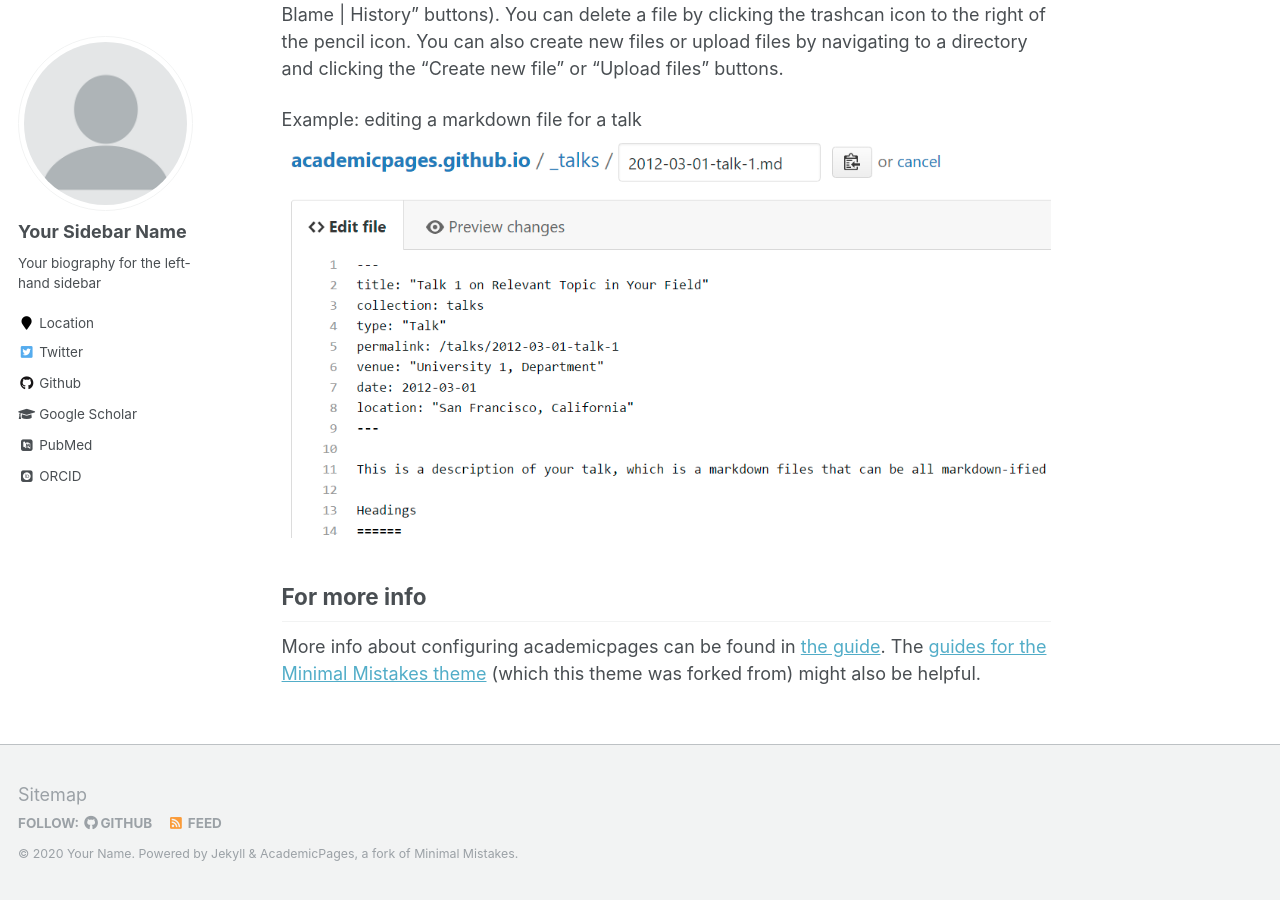
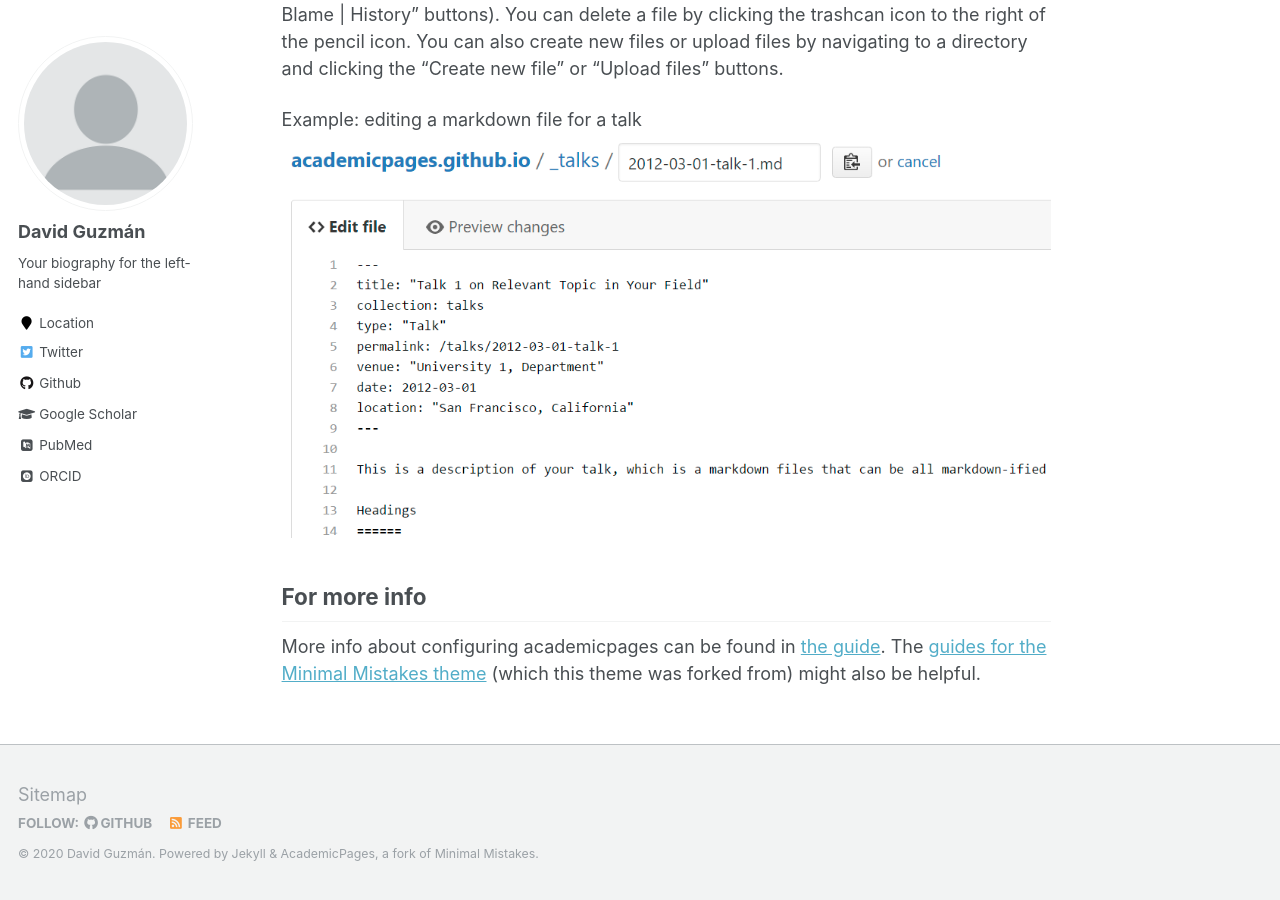
Before and after one commit to davidguzmanr/davidguzmanr.github.io, a Jekyll site: the page built from _pages/about.md, in a window 1280 px wide and 900 px high, scrolled down 2463 px. Built offline with Jekyll 4.4.1, drawn with Linux system fonts in a browser that asks for light colours; some web fonts are replaced; some of the changed text lies outside the part shown.

Commit message:
Minor changes in main page

```diff
--- a/_config.yml
+++ b/_config.yml
@@ -7,13 +7,13 @@
 
 # Site Settings
 locale                   : "en-US"
-title                    : "Your Name / Site Title"
+title                    : "E. David Guzmán"
 title_separator          : "-"
-name                     : &name "Your Name"
+name                     : &name "David Guzmán"
 description              : &description "personal description"
-url                      : https://academicpages.github.io # the base hostname & protocol for your site e.g. "https://mmistakes.github.io"
+url                      : https://davidguzmanr.github.io # the base hostname & protocol for your site e.g. "https://mmistakes.github.io"
 baseurl                  : "" # the subpath of your site, e.g. "/blog"
-repository               : "academicpages/academicpages.github.io"
+repository               : "davidguzmanr/davidguzmanr.github.io"
 teaser                   :  # filename of teaser fallback teaser image placed in /images/, .e.g. "500x300.png"
 breadcrumbs              : false # true, false (default)
 words_per_minute         : 160
@@ -80,7 +80,7 @@
 
 # Site Author
 author:
-  name             : "Your Sidebar Name"
+  name             : "David Guzmán"
   avatar           : "profile.png"
   bio              : "Your biography for the left-hand sidebar"
   location         : "Location"
@@ -88,7 +88,7 @@
   pubmed           : "https://www.ncbi.nlm.nih.gov/pubmed/?term=john+snow"
   googlescholar    : "http://yourfullgooglescholarurl.com"
   email            :
-  researchgate     :  # example: "https://www.researchgate.net/profile/yourprofile"
+  researchgate     :  # example: "https://www.researchgate.net/profile/David_Guzman23"
   uri              :
   bitbucket        :
   codepen          :
@@ -106,7 +106,7 @@
   orcid            : "http://orcid.org/yourorcidurl"
   pinterest        :
   soundcloud       :
-  stackoverflow    : # http://stackoverflow.com/users/123456/username
+  stackoverflow    : # https://stackoverflow.com/users/14428455/david
   steam            :
   tumblr           :
   twitter          : "replacethistwitterhandle"
```
